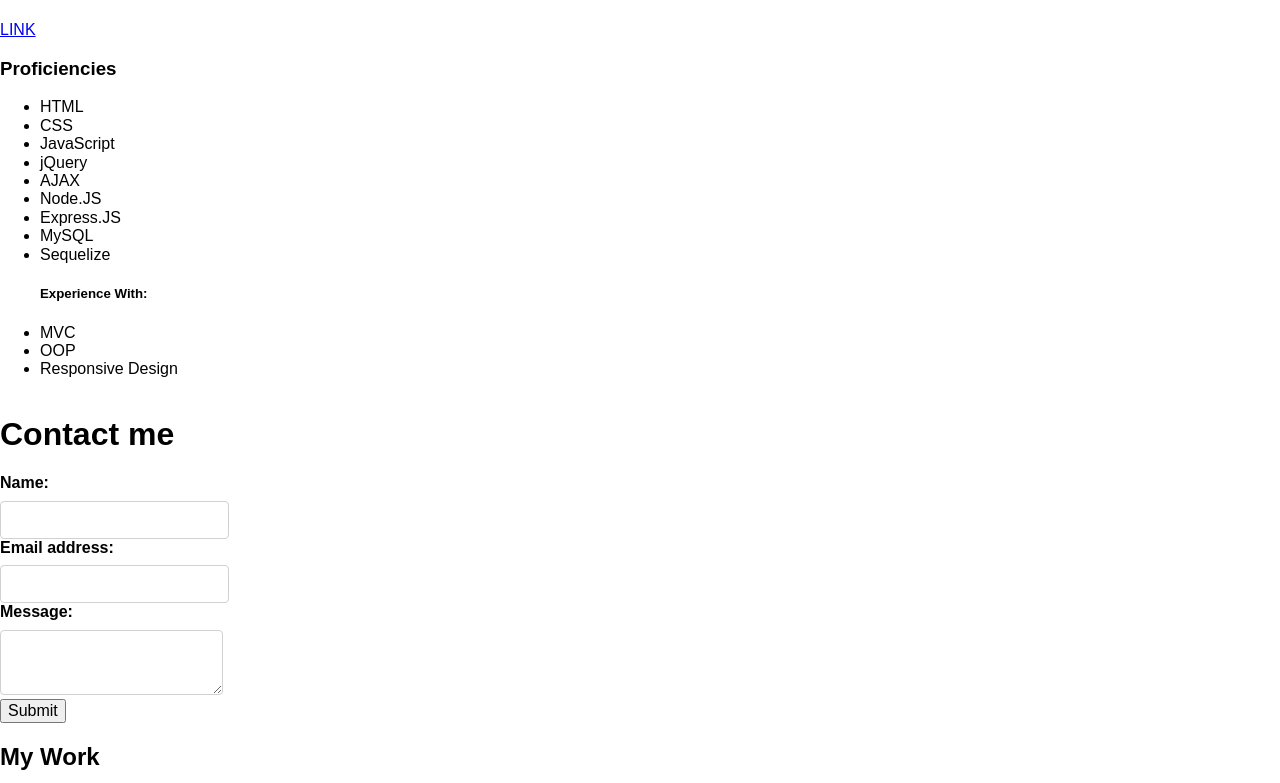
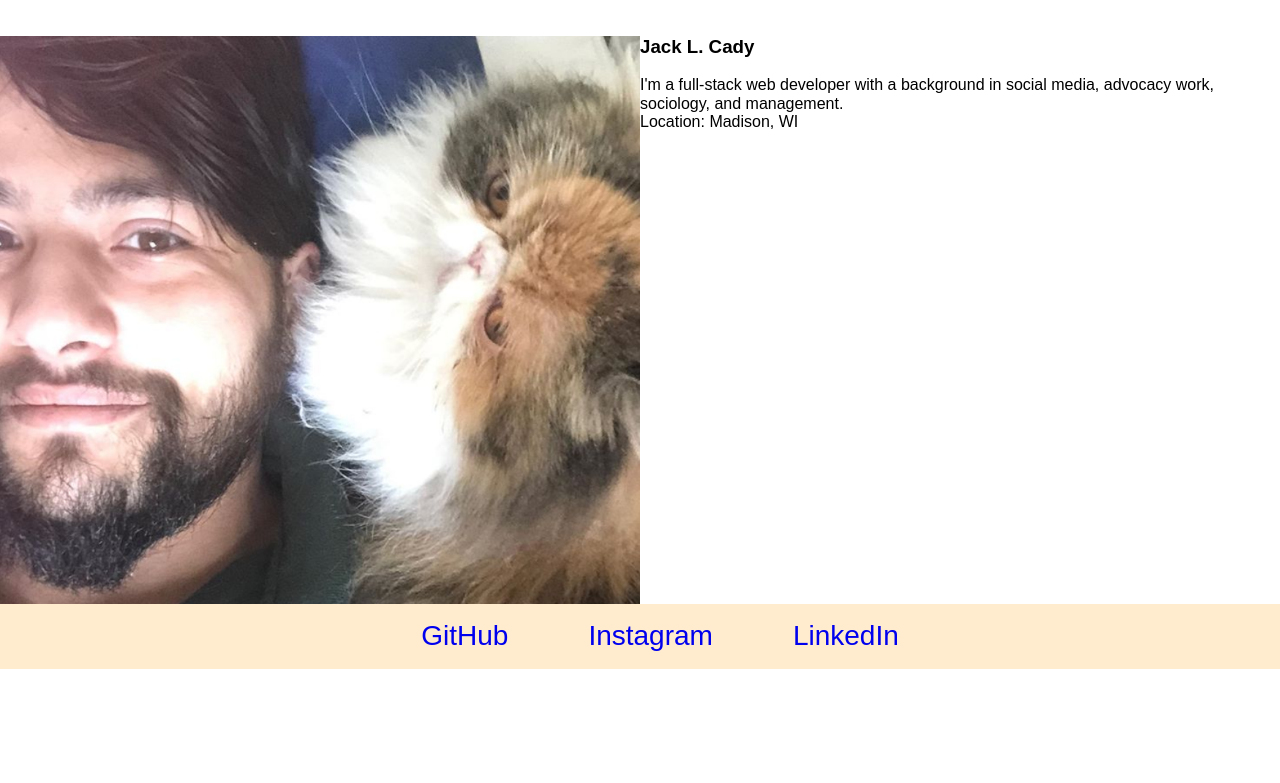
Before and after one commit to londonlast21/spaportfolio, a React (Create React App) app: page / in a window 1280 px wide. Shown: the part 197-980 px from the top of the page. After the commit the page ends 866 px from the top, so only its background shows below. Built offline with nearby package versions, Linux system fonts and the light colour scheme.

Commit message:
styling for footer done

```diff
--- a/src/App.js
+++ b/src/App.js
@@ -12,9 +12,9 @@ function App() {
     <div>
       <Nav></Nav>
       <main>
-        <Resume></Resume>
+        {/* <Resume></Resume>
         <ContactForm></ContactForm>
-        <Portfolio></Portfolio>
+        <Portfolio></Portfolio> */}
         <About></About>
 
 
--- a/src/index.css
+++ b/src/index.css
@@ -72,6 +72,8 @@ label > .label-body {
   display: inline-block;
   margin-left: .5rem;
   font-weight: normal; }
+
+
 /* CUSTOM STYLING BELOW HERE */
 /*header styling*/
 header {
@@ -137,9 +139,9 @@ footer {
   min-height: 50px;
   background-color: blanchedalmond;
   display: flex;
-
   flex-wrap: wrap;
   margin-top: auto;
+  justify-content: center;
 
 
 
```
